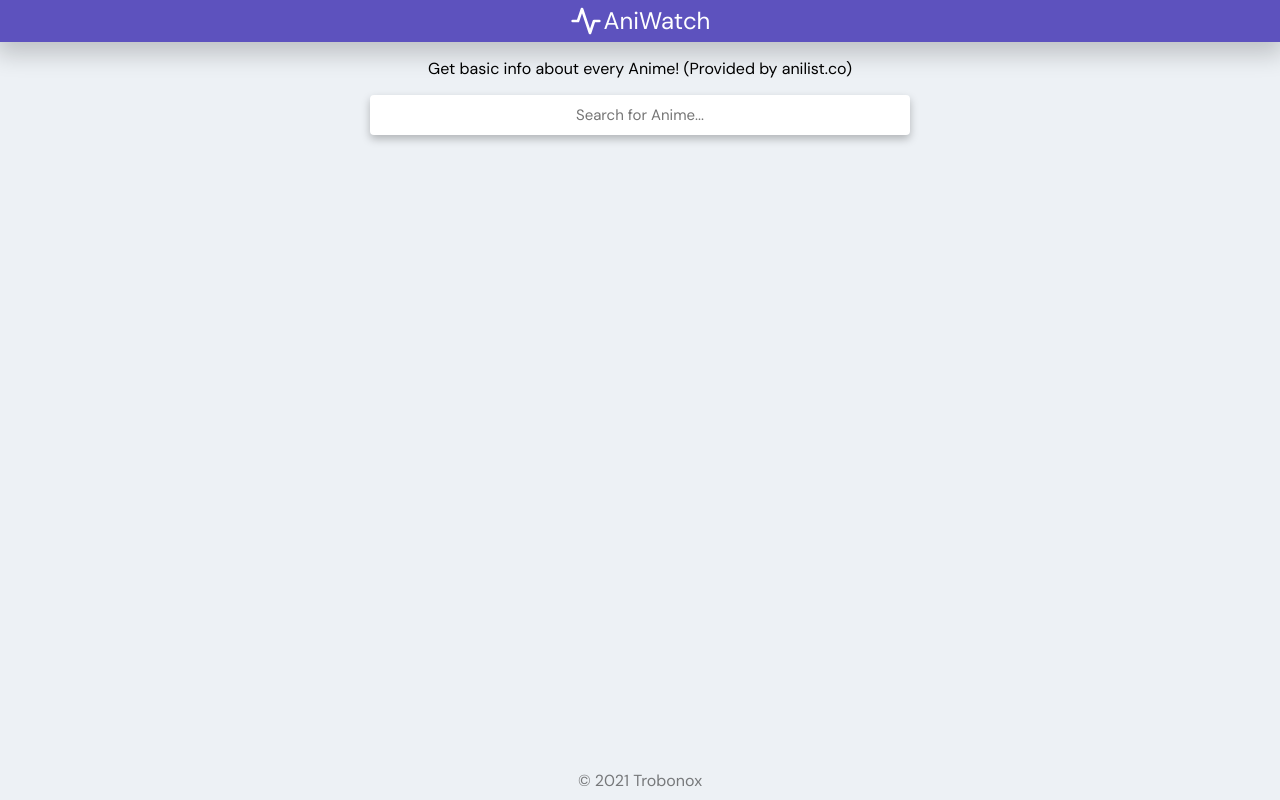
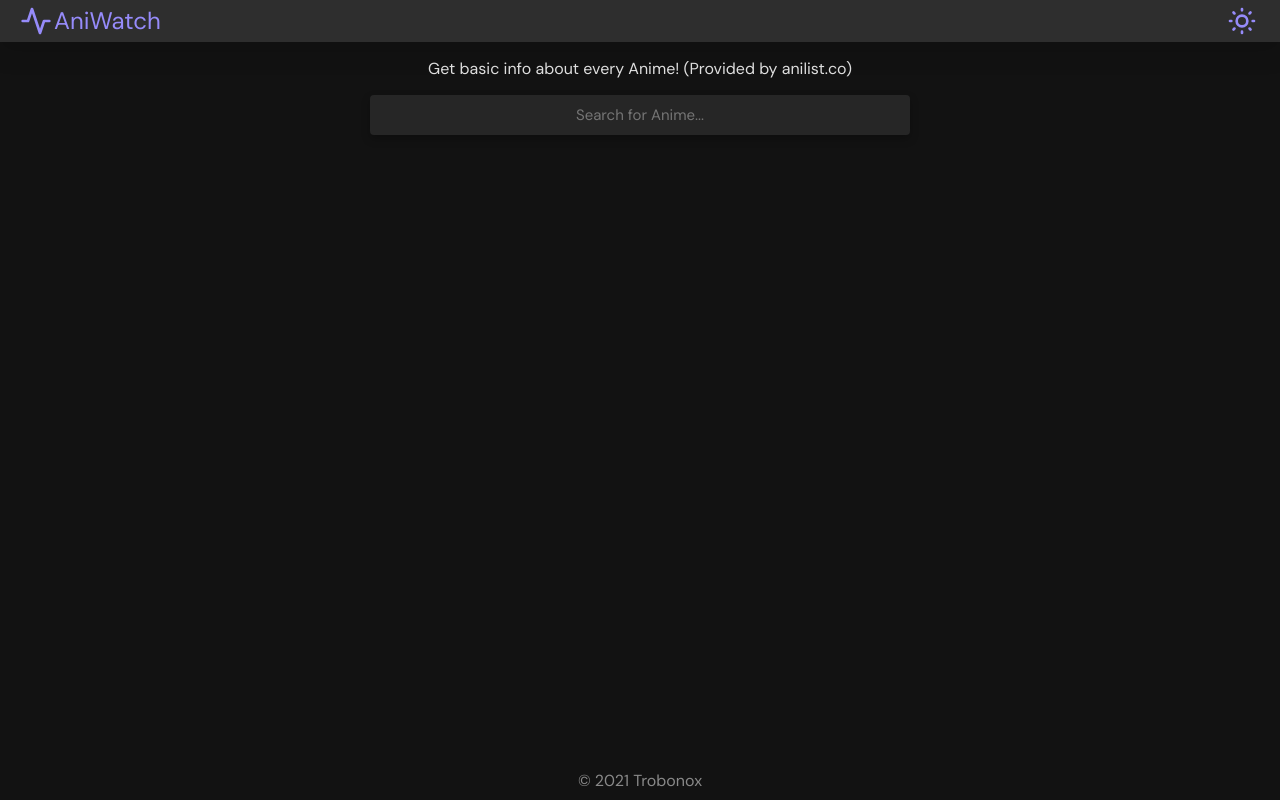
Before and after one commit to trobonox/aniwatch, a Vue app: page / in a window 1280 px wide. Built offline with nearby package versions, Linux system fonts and the light colour scheme.

Commit message:
Implement dark mode & clean up styling
- Changed colors to use css vars for easier implementation of the dark mode
- Added dark mode toggle
- Changed position of Logo + Text to fit dark mode toggle on navbar & make more space for future changes

```diff
--- a/src/App.vue
+++ b/src/App.vue
@@ -1,8 +1,18 @@
 <template>
-  <div class="app">
-    <div class="header" onClick="window.location.reload();">
-      <svg xmlns="http://www.w3.org/2000/svg" class="icon" viewBox="0 0 24 24" fill="none" stroke="currentColor" stroke-width="2" stroke-linecap="round" stroke-linejoin="round"><polyline points="22 12 18 12 15 21 9 3 6 12 2 12"></polyline></svg>
-      <div class="header-text">AniWatch</div>
+  <div class="app" :class="{ 'dark' : darkMode }">
+    <div class="header">
+      <div class="branding" onClick="window.location.reload();">
+        <svg xmlns="http://www.w3.org/2000/svg" class="header-icon" viewBox="0 0 24 24" fill="none" stroke="currentColor" stroke-width="2" stroke-linecap="round" stroke-linejoin="round"><polyline points="22 12 18 12 15 21 9 3 6 12 2 12"></polyline></svg>
+        <div class="header-text">AniWatch</div>
+      </div>
+
+      <svg v-if="darkMode" xmlns="http://www.w3.org/2000/svg" class="header-icon darkmode-toggle" fill="none" viewBox="0 0 24 24" stroke="currentColor" @click="toggleDarkMode()">
+        <path stroke-linecap="round" stroke-linejoin="round" stroke-width="2" d="M12 3v1m0 16v1m9-9h-1M4 12H3m15.364 6.364l-.707-.707M6.343 6.343l-.707-.707m12.728 0l-.707.707M6.343 17.657l-.707.707M16 12a4 4 0 11-8 0 4 4 0 018 0z" />
+      </svg>
+      <svg v-else xmlns="http://www.w3.org/2000/svg" class="header-icon darkmode-toggle" fill="none" viewBox="0 0 24 24" stroke="currentColor" @click="toggleDarkMode()">
+        <path stroke-linecap="round" stroke-linejoin="round" stroke-width="2" d="M20.354 15.354A9 9 0 018.646 3.646 9.003 9.003 0 0012 21a9.003 9.003 0 008.354-5.646z" />
+      </svg>
+
     </div>
 
     <div class="content">
@@ -19,7 +29,7 @@
 
 
       <div class="nsfw-warning" v-if="result && result.data.Page.media[resultNumber].hasOwnProperty('isAdult')">
-        <svg xmlns="http://www.w3.org/2000/svg" class="icon2 arrow-left" fill="none" viewBox="0 0 24 24" stroke="currentColor" v-if="result && result.data.Page.media[resultNumber].isAdult">
+        <svg xmlns="http://www.w3.org/2000/svg" class="icon-128" fill="none" viewBox="0 0 24 24" stroke="currentColor" v-if="result && result.data.Page.media[resultNumber].isAdult">
           <path stroke-linecap="round" stroke-linejoin="round" stroke-width="2" d="M12 9v2m0 4h.01m-6.938 4h13.856c1.54 0 2.502-1.667 1.732-3L13.732 4c-.77-1.333-2.694-1.333-3.464 0L3.34 16c-.77 1.333.192 3 1.732 3z" />
         </svg>
         <p v-if="result && result.data.Page.media[resultNumber].isAdult">You cannot view adult content on this website.</p>
@@ -29,7 +39,7 @@
 
       <div class="anime-wrapper">
 
-        <svg xmlns="http://www.w3.org/2000/svg" class="icon3 arrow-left" v-if="result" fill="none" viewBox="0 0 24 24" stroke="currentColor" @click="pageArrowLeft()">
+        <svg xmlns="http://www.w3.org/2000/svg" class="icon-100 arrow-left" v-if="result" fill="none" viewBox="0 0 24 24" stroke="currentColor" @click="pageArrowLeft()">
           <path stroke-linecap="round" stroke-linejoin="round" stroke-width="1" d="M15 19l-7-7 7-7" />
         </svg>
 
@@ -41,7 +51,7 @@
           <p v-html="result.data.Page.media[resultNumber].description"></p>
         </div>
 
-        <svg xmlns="http://www.w3.org/2000/svg" class="icon3 arrow-right" v-if="result" fill="none" viewBox="0 0 24 24" stroke="currentColor" @click="pageArrowRight()">
+        <svg xmlns="http://www.w3.org/2000/svg" class="icon-100 arrow-right" v-if="result" fill="none" viewBox="0 0 24 24" stroke="currentColor" @click="pageArrowRight()">
           <path stroke-linecap="round" stroke-linejoin="round" stroke-width="1" d="M9 5l7 7-7 7" />
         </svg>
 
@@ -63,6 +73,7 @@ export default {
   name: 'AniWatch',
   data() {
     return {
+      darkMode: true,
       animeName: '',
       resultNumber: 0,
       url : 'https://graphql.anilist.co',
@@ -161,6 +172,10 @@ export default {
       }
 
       this.resultNumber--;
+    },
+
+    toggleDarkMode() {
+      this.darkMode = !this.darkMode;
     }
   }
 
@@ -171,17 +186,64 @@ export default {
 <style>
 @import url('https://fonts.googleapis.com/css2?family=DM+Sans:ital,wght@0,400;0,700;1,400&display=swap');
 
-html {
-  font-family: 'DM Sans', sans-serif;
-  -webkit-font-smoothing: antialiased;
-  -moz-osx-font-smoothing: grayscale;
+.app {
+  --accent: rgb(93, 82, 190);
+  --accent-dim: rgba(93, 82, 190, 0.75);
+
+  --header: white;
+  --footer: rgba(0, 0, 0, 0.5);
+
+  --background: rgb(237, 241, 245);
+  --background-searchbar: white;
+  --background-header: rgb(93, 82, 190);
+  --card-background: rgb(233, 233, 233);
+
+  --icon-primary: black;
+  --icon-dim: rgba(0, 0, 0, 0.75);
+  --icon-hover: rgba(255, 255, 255, 0.664);
+
+  --text-primary: black;
+  --text-secondary: rgba(0, 0, 0, 0.6);
+
+  --shadow-primary: rgba(0, 0, 0, 0.25);
+  --shadow-dim: rgba(0, 0, 0, 0.2);
+
+  position: relative;
+  min-height: 100vh;
+
+  background-color: var(--background);
+}
+
+.app.dark {
+  --accent: rgb(121, 107, 245);
+  --accent-dim: rgb(163, 153, 255);
+
+  --header: rgb(150, 139, 250);
+  --footer: rgba(255, 255, 255, 0.5);
+
+  --icon-primary: rgb(255, 255, 255);
+  --icon-dim: hsla(0, 0%, 100%, 0.5);
+  --icon-hover: rgb(118, 106, 223);
+
+  --background: rgb(18, 18, 18);
+  --background-searchbar: rgb(38, 38, 38);
+  --background-header: hsl(0, 0%, 18%);
+  --card-background: rgb(43, 43, 43);
+
+  --text-primary: rgba(255, 255, 255, 0.87);
+  --text-secondary: rgba(255, 255, 255, 0.6);
+
+  --shadow-dim: rgba(0, 0, 0, 0.1);
 }
 
 body {
   margin: 0;
   padding: 0;
-  background-color: #EDF1F5;
   overflow-x: hidden;
+
+  font-family: 'DM Sans', sans-serif;
+  -webkit-font-smoothing: antialiased;
+  -moz-osx-font-smoothing: grayscale;
 }
 
 h1 {
@@ -189,45 +251,78 @@ h1 {
   margin-top: 0;
 }
 
-.app {
-  position: relative;
-  min-height: 100vh;
+h1, p{
+  color: var(--text-primary);
 }
 
 .header{
   display: flex;
   flex-direction: row;
-  justify-content: center;
-  background: #5d52be;
+  justify-content: space-between;
+
   margin: 0;
-  padding: 5px 5px;
+  padding: 5px 20px;
   position: sticky;
   top: 0;
 
-  font-weight: 400;
   font-family: inherit;
 
-  box-shadow: 0px 8px 25px 4px rgba(0, 0, 0, 0.2);
+  background: var(--background-header);
+  box-shadow: 0px 8px 25px 4px var(--shadow-dim);
+
+  z-index: 10;
+}
+
+.branding {
+  display: flex;
+  flex-direction: row;
 
   cursor: pointer;
 }
 
 .header-text {
   text-align: center;
-  color: white;
   font-size: 1.5em;
+
+  color: var(--header);
 }
 
-.icon {
+.header-icon {
   width: 32px;
-  height: 32px;
-  color: white;
+  height: auto;
   padding-right: 2px;
+
+  color: var(--header);
+}
+
+.header-icon:hover {
+  color: var(--icon-hover);
+}
+
+.icon-128 {
+  width: 128px;
+  height: auto;
+
+  color: var(--icon-primary);
+}
+
+.icon-100 {
+  max-width: 100px;
+  min-width: 100px;
+  height: auto;
+
+  color: var(--icon-dim);
+}
+
+.darkmode-toggle {
+  display: flex;
+  justify-content: flex-end;
 }
 
 .content {
   display: flex;
   flex-direction: column;
+
   justify-content: center;
   align-content: center;
   align-self: center;
@@ -239,7 +334,7 @@ h1 {
 .searchbar {
   padding: 10px 20px;
   width: 500px;
-  box-shadow: 0px 4px 8px rgba(0, 0, 0, 0.25);
+  box-shadow: 0px 4px 8px var(--shadow-primary);
 
   border: none;
   border-radius: 4px;
@@ -249,16 +344,19 @@ h1 {
   font-size: 15px;
 
   margin-bottom: 10px;
+
+  color: var(--text-secondary);
+  background-color: var(--background-searchbar);
 }
 
 .cover {
-  box-shadow: 0px 4px 8px rgba(0, 0, 0, 0.25);
+  box-shadow: 0px 4px 8px var(--shadow-primary);
   border-radius: 5px;
 }
 
 .anime-card {
-  background-color: #e9e9e9;
-  box-shadow: 0px 4px 8px rgba(0, 0, 0, 0.25);
+  background-color: var(--card-background);
+  box-shadow: 0px 4px 8px var(--shadow-primary);
   border-radius: 16px;
 
   display: flex;
@@ -293,9 +391,7 @@ h1 {
   text-align: center;
   align-items: center;
 
-  color: rgba(0, 0, 0, 0.5);
-
-  z-index: 10;
+  color: var(--footer);
 }
 
 .footer-text {
@@ -333,19 +429,6 @@ h1 {
   font-size: 20px;
 }
 
-.icon2{
-  width: 128px;
-  height: auto;
-}
-
-.icon3 {
-  max-width: 100px;
-  min-width: 100px;
-  height: auto;
-
-  color: rgba(0, 0, 0, 0.75);
-}
-
 .anime-wrapper {
   display: flex;
   flex-direction: row;
@@ -365,7 +448,7 @@ h1 {
 
 .arrow-left:hover,
 .arrow-right:hover {
-  color: rgba(142, 83, 182, 0.75);
+  color: var(--accent-dim);
 
   cursor: pointer;
 }
```
